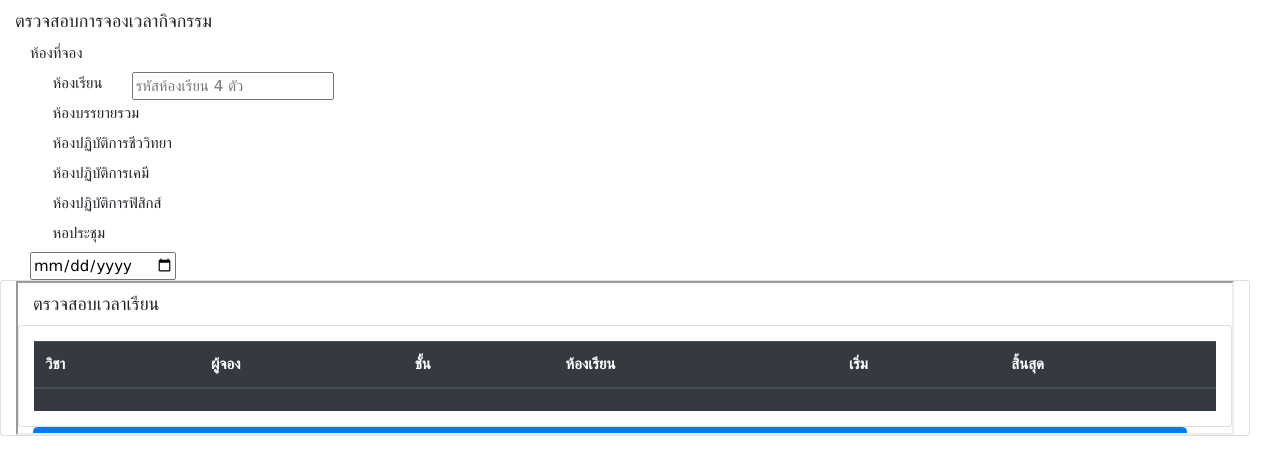
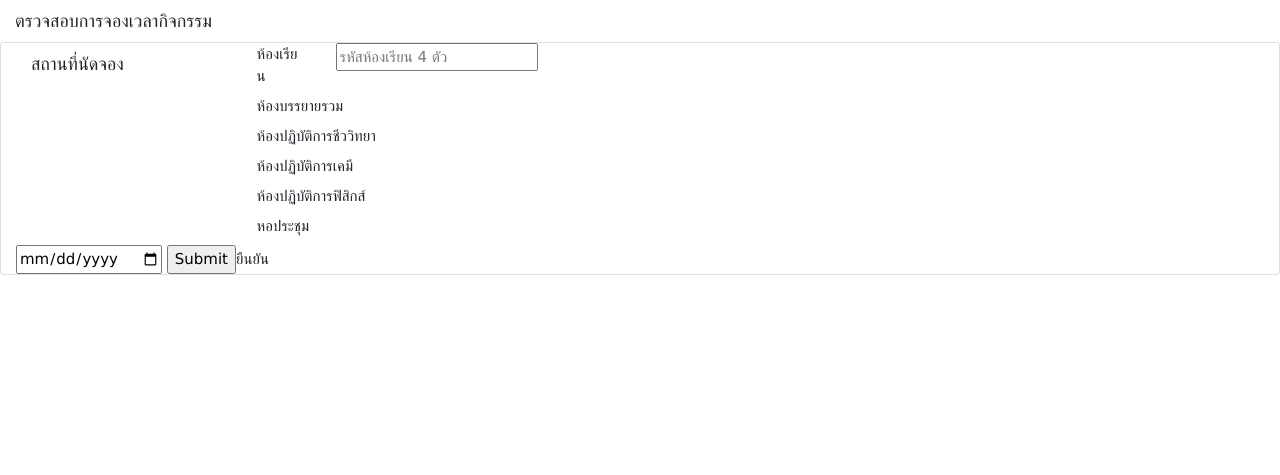
Before and after one commit to Raliciel/Tweb-PCCP, a PHP site: page /Check.php in a window 1280 px wide. Shown: the top 475 px of the page. Run offline with PHP 8.4, Linux system fonts and the light colour scheme; data that the repository does not hold is empty; some libraries are stand-ins or nearby versions.

Commit message:
ls
this
hell

```diff
--- a/Pages/Check.php
+++ b/Pages/Check.php
@@ -18,15 +18,19 @@
                     <h5>ตรวจสอบการจองเวลากิจกรรม</h5>
                 </div>
             </div>
+            <div class="row card">
+                <div class="col-sm-6">
+                    <form action="show_check.php" method="Post">
+                        <div class="container-fluid">
             <div class="row">
-                <div class="col-sm-6">
-                    <form action="show_check.php" method="Post" target="displayer">
-                    <div class="col-sm-6">
-                            <label> ห้องที่จอง </label>
+                <div class="col-sm-4">
+                    <h5>สถานที่นัดจอง</h5>
+                </div>
+                <div class="col-sm-6" id="stra">
                     <div class="row">
                         <div class="col-sm-4">
                             <label class="custom-control custom-radio">
-                                    <input id="radioStacked3" name="radio-stacked" type="radio" class="custom-control-input" value="1">
+                                <input id="radioStacked3" name="roomrend" type="radio" class="custom-control-input" value="1">
                                 <span class="custom-control-indicator"></span>
                                 <span class="custom-control-description">ห้องเรียน </span>
                             </label>
@@ -38,7 +42,7 @@
                     <div class="row">
                         <div class="col-sm-12">
                             <label class="custom-control custom-radio">
-                                    <input id="radioStacked3" name="radio-stacked" type="radio" class="custom-control-input" value="2">
+                                    <input id="radioStacked3" name="roomrend" type="radio" class="custom-control-input" value="2">
                                     <span class="custom-control-indicator"></span>
                                     <span class="custom-control-description">ห้องบรรยายรวม </span>
                             </label>
@@ -47,7 +51,7 @@
 					<div class="row">
                         <div class="col-sm-12">
                             <label class="custom-control custom-radio">
-                                    <input id="radioStacked3" name="radio-stacked" type="radio" class="custom-control-input" value="3">
+                                    <input id="radioStacked3" name="roomrend" type="radio" class="custom-control-input" value="3">
                                     <span class="custom-control-indicator"></span>
                                     <span class="custom-control-description">ห้องปฏิบัติการชีววิทยา </span>
                             </label>
@@ -56,7 +60,7 @@
 					<div class="row">
                         <div class="col-sm-12">
                             <label class="custom-control custom-radio">
-                                    <input id="radioStacked3" name="radio-stacked" type="radio" class="custom-control-input" value="4">
+                                    <input id="radioStacked3" name="roomrend" type="radio" class="custom-control-input" value="4">
                                     <span class="custom-control-indicator"></span>
                                     <span class="custom-control-description">ห้องปฏิบัติการเคมี </span>
                             </label>
@@ -65,7 +69,7 @@
 					<div class="row">
                         <div class="col-sm-12">
                             <label class="custom-control custom-radio">
-                                    <input id="radioStacked3" name="radio-stacked" type="radio" class="custom-control-input" value="5">
+                                    <input id="radioStacked3" name="roomrend" type="radio" class="custom-control-input" value="5">
                                     <span class="custom-control-indicator"></span>
                                     <span class="custom-control-description">ห้องปฏิบัติการฟิสิกส์ </span>
                             </label>
@@ -74,27 +78,22 @@
                     <div class="row">
                         <div class="col-sm-12">
                             <label class="custom-control custom-radio">
-                                    <input id="radioStacked3" name="radio-stacked" type="radio" class="custom-control-input" value="6">
+                                <input id="radioStacked3" name="roomrend" type="radio" class="custom-control-input" value="6">
                                 <span class="custom-control-indicator"></span>
                                 <span class="custom-control-description">หอประชุม </span>
                             </label>
                         </div>
                     </div>
                 </div>
-                        <div class="col-sm-6">
-                            <input name="day" type="date">
-                        </div>
-                    </form>
             </div>
         </div>
-            <div class="row col-sm-12 card">
-                <iframe src="show_check.php" name="displayer">
+                        <input name="day" type="date">
+                        <input type="submit" onclick="w3.removeclass('#open','sleep')">ยืนยัน</a>
+                    </form>
+
             </div>
-            <div class="row"><div class="col-sm-6"></div>
-            <div class="col-sm-6 btn-group-vertical">
-                <a class="btn btn-primary btn-block btn-lg" role="button" href="index-login.php">กลับสู่หน้าหลัก</a>
-                <a class="btn btn-block btn-secondary" role="button" href="booking.php">กลับไปจองเพิ่ม</a>
-            </div></div>
+        </div>
+		<div class="col-sm-4">
 	</div>
     </body>
 </html>
```
Also changed, not shown: Pages/Check_.php (deleted, +0 -99 lines). Lines whose indentation alone changed are shown as unchanged.
